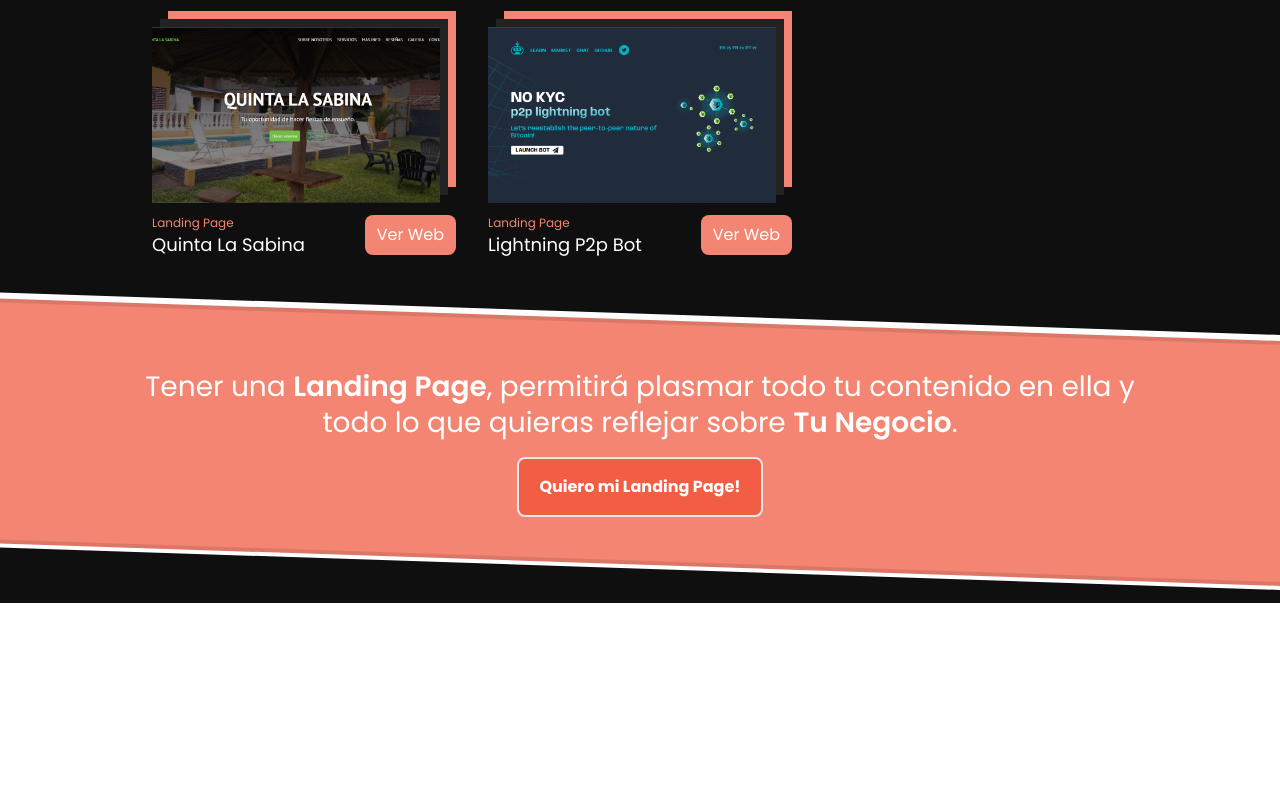
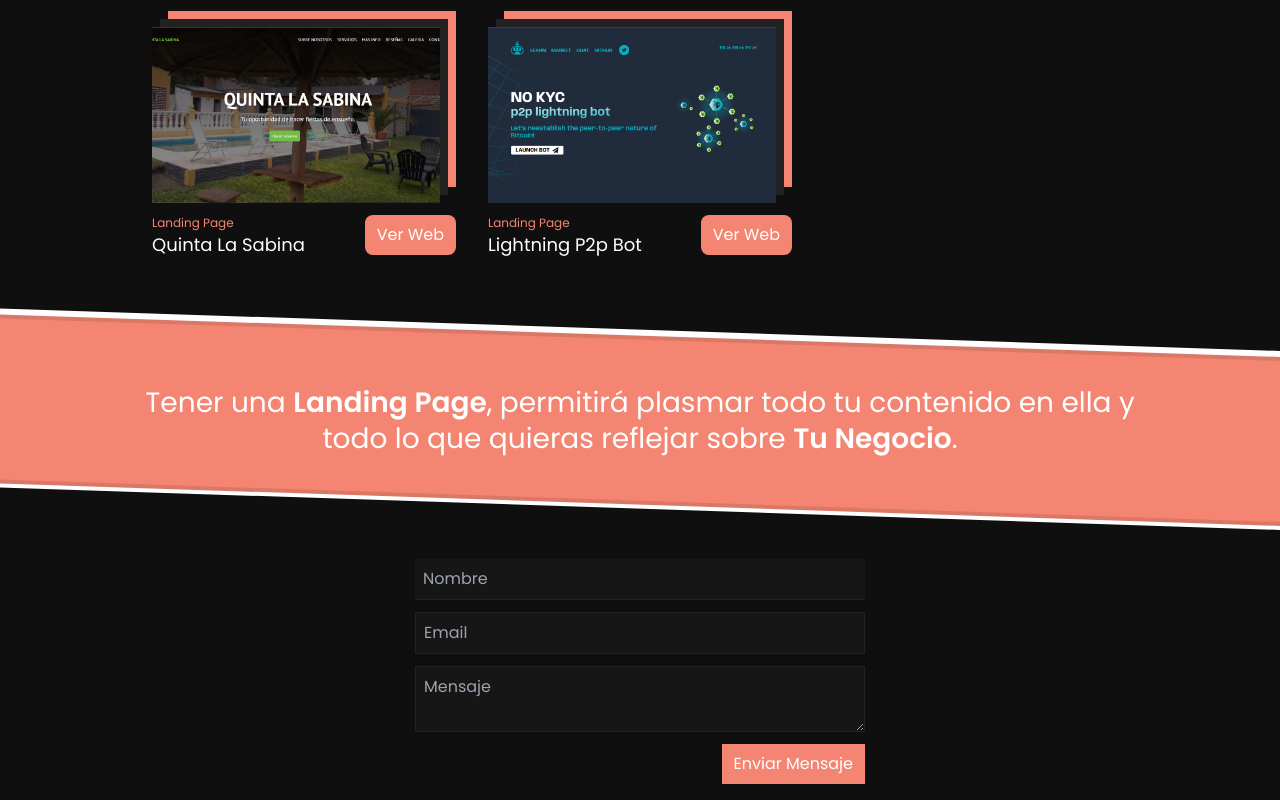
Before and after one commit to Aleervdnr/portfolio-2024, a React (Vite) app: page / in a window 1280 px wide. Shown: the part 1844-2644 px from the top of the page. Before the commit the page ends 2447 px from the top, so only its background shows below. Built offline with nearby package versions, Linux system fonts and the light colour scheme.

Commit message:
form section

```diff
--- a/index.html
+++ b/index.html
@@ -1,5 +1,5 @@
 <!doctype html>
-<html lang="en">
+<html lang="es">
   <head>
     <meta charset="UTF-8" />
     <link rel="icon" type="image/svg+xml" href="/icon.ico" />
--- a/src/App.jsx
+++ b/src/App.jsx
@@ -7,6 +7,7 @@ import { DividerClose, DividerClose2, DividerOpen, DividerOpen2 } from './compon
 import AboutMe from './componentes/AboutMe'
 import Landing from './componentes/Landing'
 import Trabajos from './componentes/Trabajos'
+import Footer from './componentes/Footer'
 
 function App() {
   const [intro, setIntro] = useState(true)
@@ -31,13 +32,9 @@ useEffect(() => {
       <DividerOpen2/>
       <div className='bg-anaranjado py-4 px-6 lg:px-28 grid gap-4'>
         <p className='text-[28px] leading-9 text-white text-center'>Tener una <span className='font-semibold'>Landing Page</span>, permitirá plasmar todo tu contenido en ella y todo lo que quieras reflejar sobre <span className='font-semibold'>Tu Negocio</span>.</p>
-        <a
-                    className="block bg-naranja text-white w-fit py-4 px-5 border-2 rounded-lg m-auto font-bold"
-                    href="#">
-                        Quiero mi Landing Page!
-                </a>
       </div>
       <DividerClose2/>
+      <Footer/>
     </div>
     :
     <div className="App">
--- a/src/componentes/AboutMe.jsx
+++ b/src/componentes/AboutMe.jsx
@@ -1,6 +1,6 @@
 export default function AboutMe() {
   return (
-    <div className=" bg-anaranjado grid place-items-center py-8 md:grid-cols-2 px-6 lg:px-28">
+    <div className=" bg-anaranjado grid place-items-center py-8 md:grid-cols-2 px-6 lg:px-28" id="sobremi">
 
             <div className=" relative w-[250px] h-[250px] lg:w-[350px] lg:h-[350px] bg-white before:absolute before:w-[250px] before:h-[250px] lg:before:w-[350px] lg:before:h-[350px] before:bg-fondo-negro before:translate-y-[8px] before:translate-x-[8px] after:absolute after:w-[250px] after:h-[250px] lg:after:w-[350px] lg:after:h-[350px] after:bg-me after:bg-cover after:bg-bottom after:z-[10] z-[10] after:translate-y-[16px] after:translate-x-[16px] mb-[50px]"></div>
 
@@ -19,7 +19,7 @@ export default function AboutMe() {
 
                 <a
                     className="block bg-naranja w-fit py-4 px-5 border-2 rounded-lg m-auto font-bold"
-                    href="#">
+                    href="#contacto">
                         Quiero mi Landing Page!
                 </a>
 
--- /dev/null
+++ b/src/componentes/Footer.jsx
@@ -0,0 +1,32 @@
+export default function Footer() {
+  return (
+    <div className="bg-fondo-negro grid place-content-center py-4" id="contacto">
+        <form className="w-72 lg:w-[450px] flex flex-col gap-3 text-white" onSubmit={(e)=> e.preventDefault()}>
+            <input
+                type="text"
+                name="name"
+                id=""
+                placeholder="Nombre"
+                className="w-full bg-[#161616] border-b-[1px] border-[#222] p-2 focus:outline-none focus:border-anaranjado autofill:bg-red-600" />
+
+            <input
+                type="email"
+                name="email"
+                id=""
+                placeholder="Email"
+                className="bg-[#161616] border-[1px] border-[#222] p-2 focus:outline-none focus:border-anaranjado"/>
+
+            <textarea
+                type="text"
+                name=""
+                id=""
+                placeholder="Mensaje"
+                className="bg-[#161616] border-[1px] border-[#222] p-2 focus:outline-none focus:border-anaranjado overflow-auto"/>
+
+            <button className="bg-anaranjado text-white w-fit px-3 py-2 self-end ">
+              Enviar Mensaje
+            </button>
+        </form>
+    </div>
+  )
+}
--- a/src/componentes/Trabajos.jsx
+++ b/src/componentes/Trabajos.jsx
@@ -1,6 +1,6 @@
 export default function Trabajos() {
   return (
-    <div className="bg-fondo-negro py-4 px-6 lg:px-28 pb-8">
+    <div className="bg-fondo-negro py-4 px-6 lg:px-28 pb-12" id="trabajos">
 
         <h2 className="relative w-fit text-2xl text-anaranjado uppercase m-auto after:absolute after:w-full after:h-[2px] after:bg-anaranjado after:top-0 after:left-[-10px] before:absolute before:w-full before:h-[2px] before:bg-anaranjado before:bottom-0 before:right-[-10px] mb-6">Trabajos</h2>
 
--- a/src/index.css
+++ b/src/index.css
@@ -37,3 +37,22 @@
   font-family: TheSignature;
   src: url('./assets/Thesignature.otf')
 }
+
+*{
+  scroll-behavior: smooth;
+}
+
+input:-webkit-autofill,
+input:-webkit-autofill:hover,
+input:-webkit-autofill:focus,
+textarea:-webkit-autofill,
+textarea:-webkit-autofill:hover,
+textarea:-webkit-autofill:focus,
+select:-webkit-autofill,
+select:-webkit-autofill:hover,
+select:-webkit-autofill:focus {
+  border: 1px solid #F48572;
+  -webkit-text-fill-color: white;
+  -webkit-box-shadow: 0 0 0px 1000px #161616 inset;
+  transition: background-color 5000s ease-in-out 0s;
+}
```
